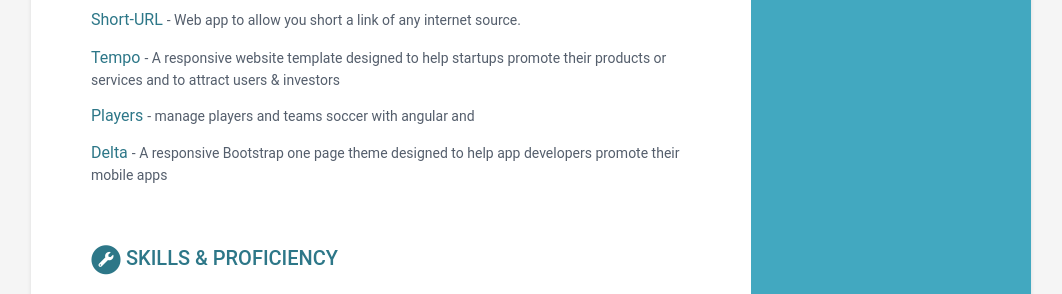
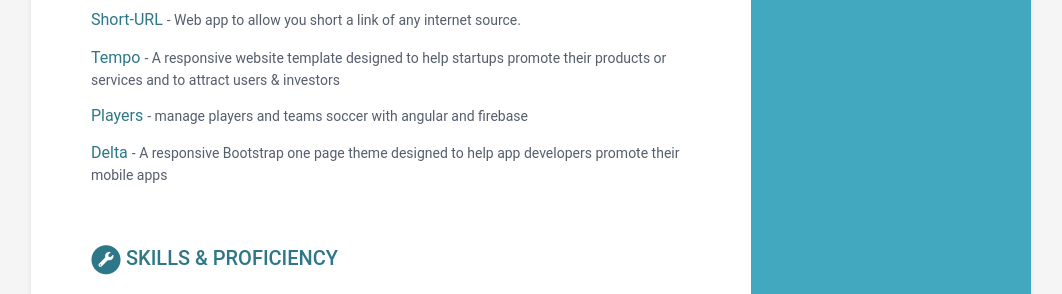
Before and after one commit to elcordova/caring-europa-fe48a, a Jekyll site: the page built from index.html, in a window 1280 px wide. Shown: the part 1319-1613 px from the top of the page, without its empty margins (109-1171 px from the left). Built offline with Jekyll 4.4.1, drawn with Linux system fonts in a browser that asks for light colours.

Commit message:
data.yml: changed

```diff
--- a/_data/data.yml
+++ b/_data/data.yml
@@ -103,7 +103,7 @@
     - title: Players
       link: '#'
       tagline: >-
-        manage players and teams soccer with angular and
+        manage players and teams soccer with angular and firebase
     - title: Delta
       link: '#'
       tagline: >-
```
